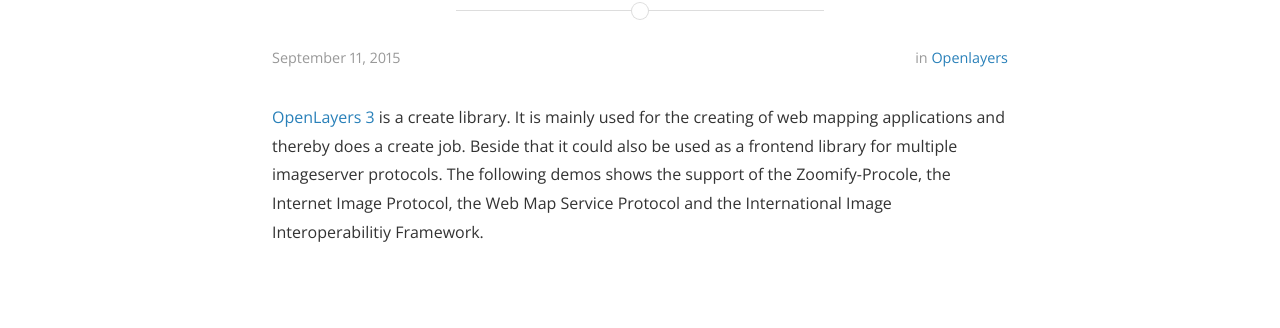
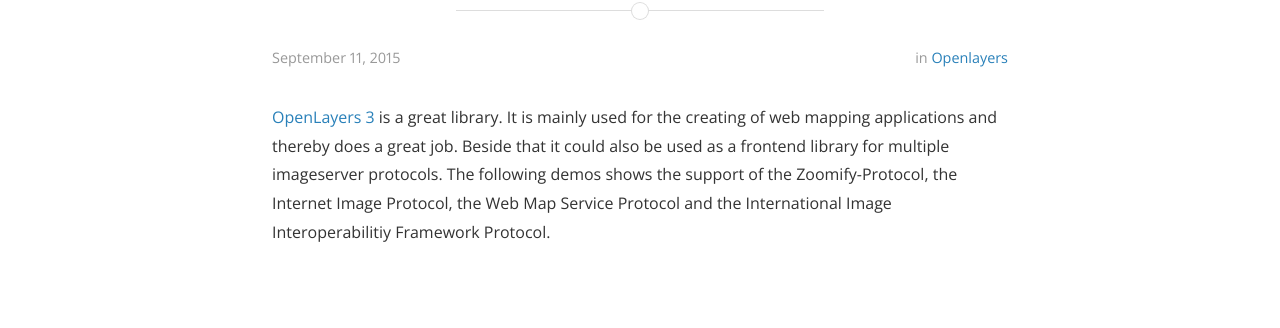
Before and after one commit to jacmendt/jacmendt.github.io, a Jekyll site: the page built from _posts/2015-09-11-imageserver-support-ol3.markdown, in a window 1280 px wide. Shown: the part 237-565 px from the top of the page. Built offline with Jekyll 4.4.1, drawn with Linux system fonts in a browser that asks for light colours; nearby versions of some CDN libraries; comment, search, counter and statistics services are not loaded; a style sheet for code colours, icons or effects is not loaded.

Commit message:
Small writing fixes in blog post 2015-09-11

```diff
--- a/_posts/2015-09-11-imageserver-support-ol3.markdown
+++ b/_posts/2015-09-11-imageserver-support-ol3.markdown
@@ -12,7 +12,7 @@
 custom_js:
 - iipsource
 ---
-[OpenLayers 3](http://openlayers.org/) is a create library. It is mainly used for the creating of web mapping applications and thereby does a create job. Beside that it could also be used as a frontend library for multiple imageserver protocols. The following demos shows the support of the Zoomify-Procole, the Internet Image Protocol, the Web Map Service Protocol and the International Image Interoperabilitiy Framework.
+[OpenLayers 3](http://openlayers.org/) is a great library. It is mainly used for the creating of web mapping applications and thereby does a great job. Beside that it could also be used as a frontend library for multiple imageserver protocols. The following demos shows the support of the Zoomify-Protocol, the Internet Image Protocol, the Web Map Service Protocol and the International Image Interoperabilitiy Framework Protocol.
 
 
 <div class="parent-map-container">
```
